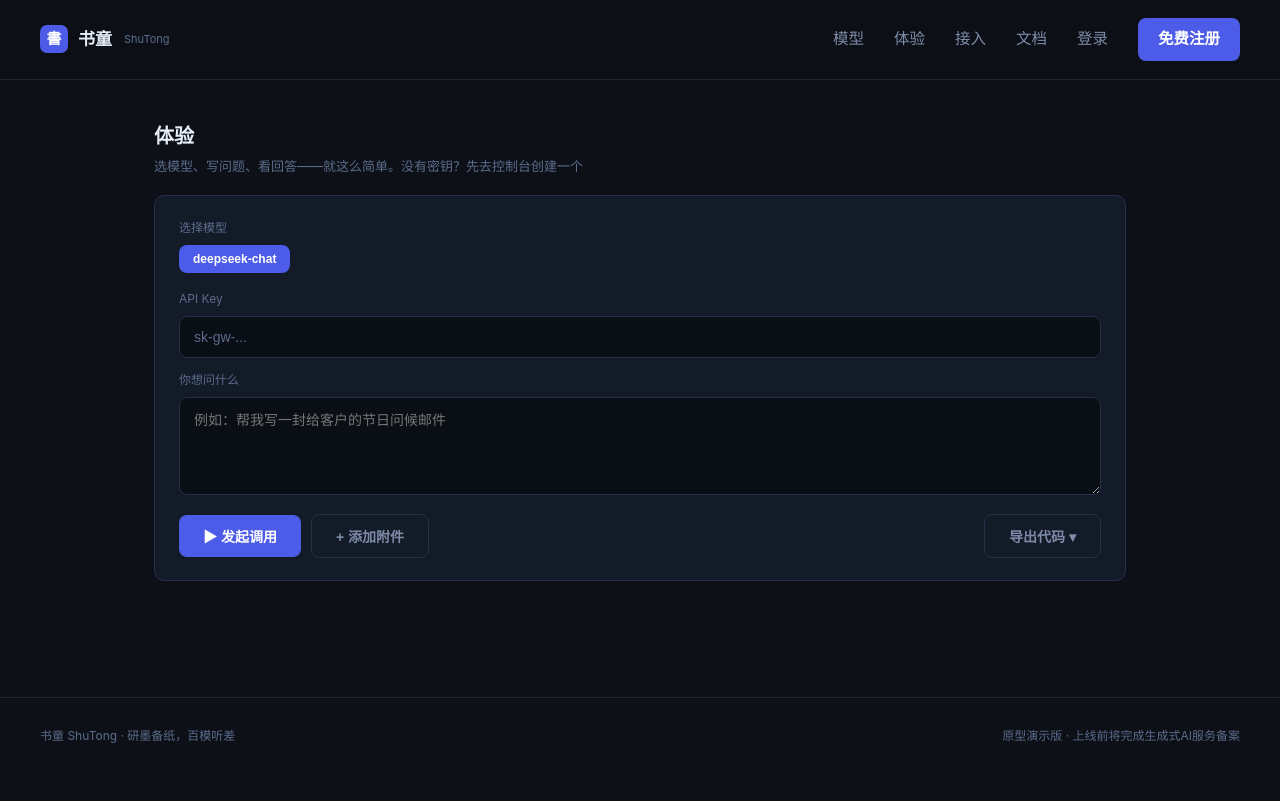
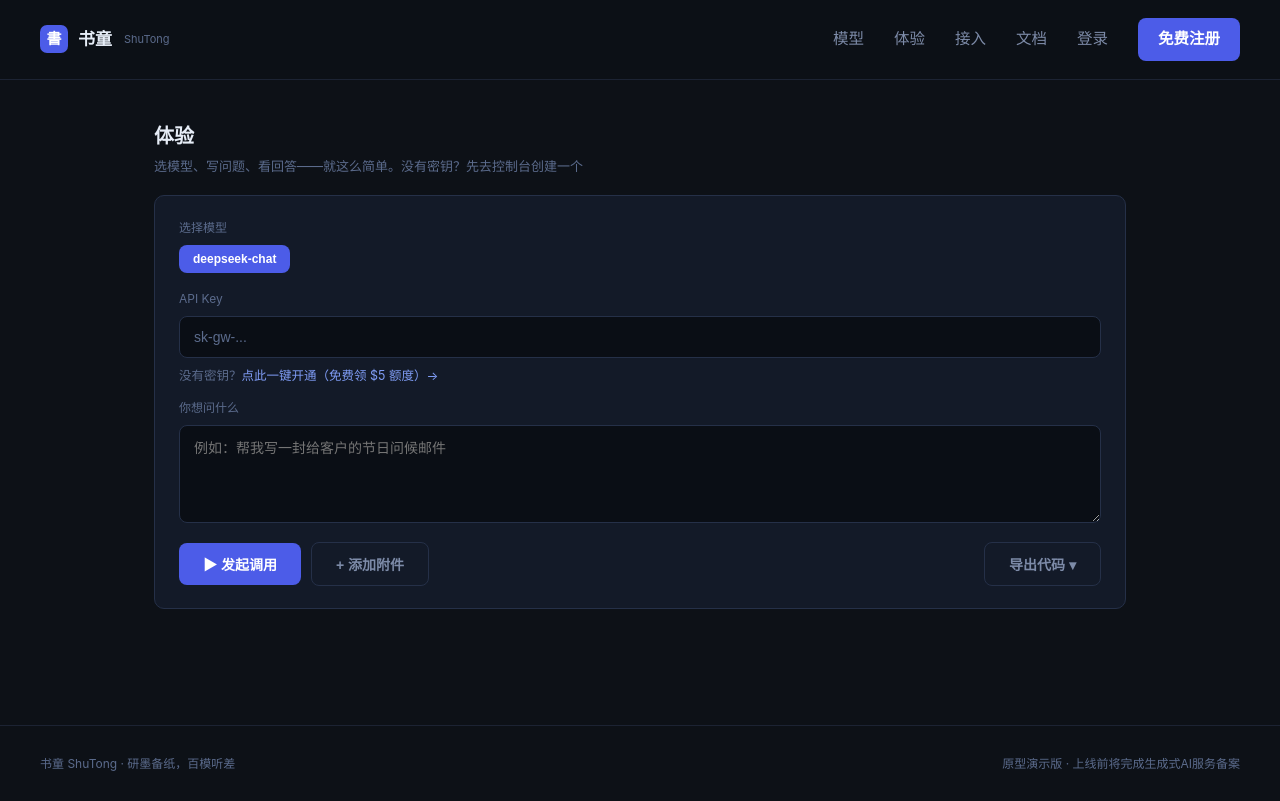
Before and after one commit to oceanjiang54/llm-gateway, a Next.js app: page /playground in a window 1280 px wide. Built offline with nearby package versions, Linux system fonts and the light colour scheme; no server answers; the database is empty.

Commit message:
v17: 立即体验走注册引导流程

```diff
--- a/app/page.tsx
+++ b/app/page.tsx
@@ -19,7 +19,7 @@ export default async function Home() {
         <h1>AI 书童<span className="dot">，</span>陪伴企业成长<span className="dot">。</span></h1>
         <p className="sub">统一 API 网关 · 智能模型路由 · 企业定制化全面AI升级</p>
         <Link href="/register" className="btn">免费注册，领 $5 额度</Link>
-        <Link href="/playground" className="btn ghost">立即体验</Link>
+        <Link href="/try?model=deepseek-chat" className="btn ghost">立即体验</Link>
         <div className="statusline">
           <span><span className="dot-teal">●</span> OpenAI 兼容格式</span>
           <span><span className="dot-blue">●</span> 流式输出</span>
--- a/app/playground/page.tsx
+++ b/app/playground/page.tsx
@@ -114,6 +114,11 @@ export default function Playground() {
         <div className="label">API Key {autoKey && <span style={{ color: "var(--teal)" }}>· 已自动填入刚创建的密钥（仅本次会话有效）</span>}</div>
         <input type="password" placeholder="sk-gw-..." value={apiKey}
           onChange={(e) => { setApiKey(e.target.value); setAutoKey(false); }} autoComplete="off" />
+        {!autoKey && !apiKey && (
+          <p style={{ fontSize: 12.5, color: "var(--muted)", marginTop: -4, marginBottom: 12 }}>
+            没有密钥？<a href={`/try?model=${encodeURIComponent(model)}`} style={{ color: "var(--glow)" }}>点此一键开通（免费领 $5 额度）→</a>
+          </p>
+        )}
         <div className="label">你想问什么</div>
         <textarea value={prompt} onChange={(e) => setPrompt(e.target.value)} rows={3}
           placeholder="例如：帮我写一封给客户的节日问候邮件"
```
Also changed, not shown: 1 other file (tests, documents, lock files or other folders).
